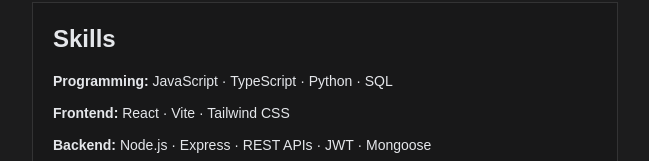
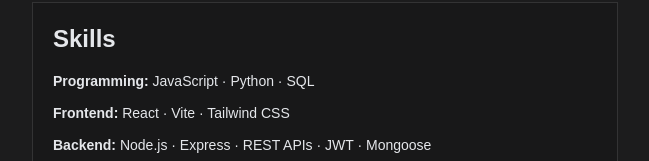
Before and after one commit to iffat180/iffat180.github.io, a React (Vite) app in the folder my-portfolio/: page /cv in a window 1280 px wide. Shown: the part 1383-1544 px from the top of the page, without its empty margins (407-1056 px from the left). Built offline with nearby package versions, Linux system fonts and the light colour scheme; a web font is replaced by a local one.

Commit message:
edite cv

```diff
--- a/my-portfolio/src/data/cv.js
+++ b/my-portfolio/src/data/cv.js
@@ -49,7 +49,7 @@
   ],
 
   skills: {
-    programming: ["JavaScript", "TypeScript", "Python", "SQL"],
+    programming: ["JavaScript", "Python", "SQL"],
     frontend: ["React", "Vite", "Tailwind CSS"],
     backend: ["Node.js", "Express", "REST APIs", "JWT", "Mongoose"],
     db: ["MongoDB", "PostgreSQL (basic)"],
```
